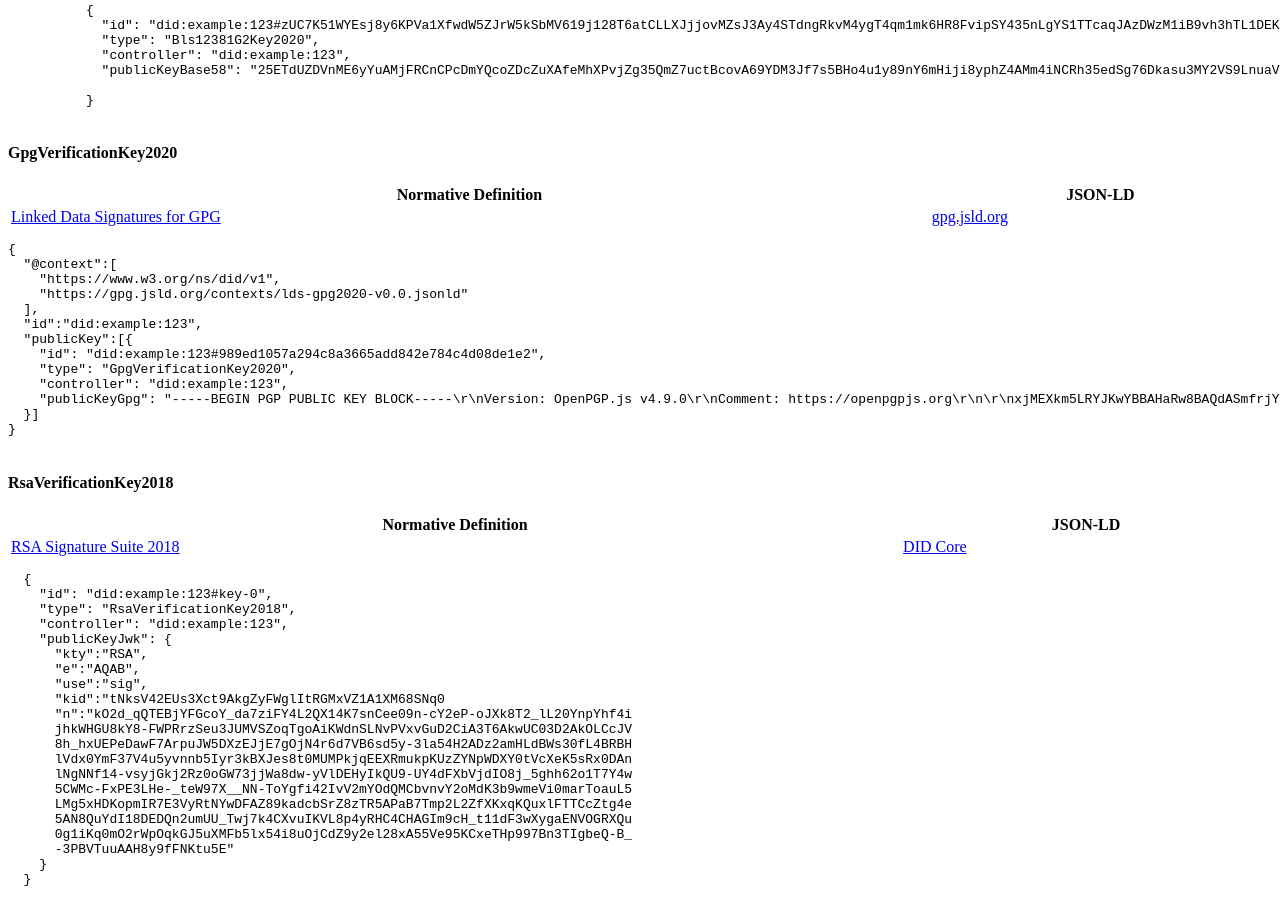
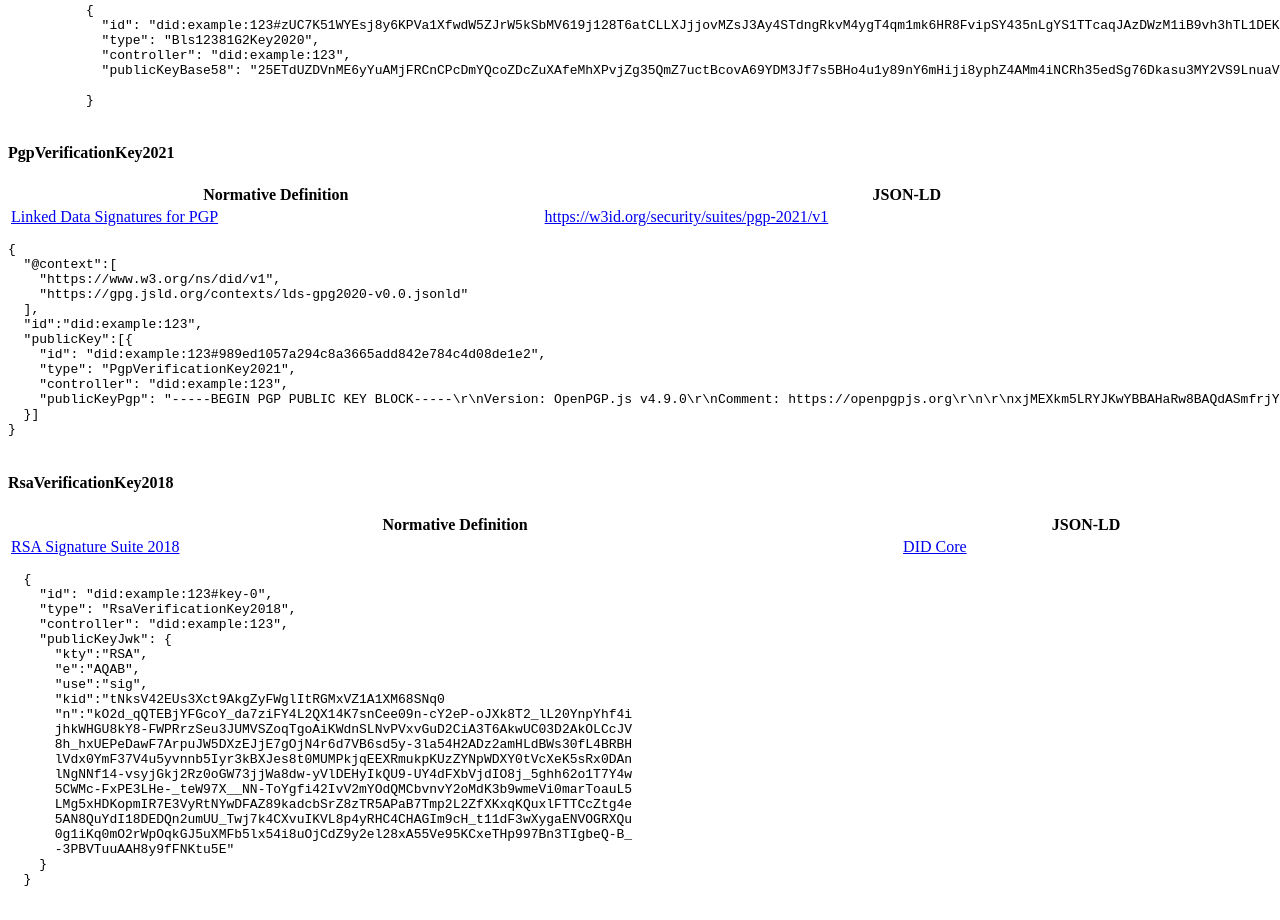
Before and after one commit to w3c/did-extensions, a plain HTML site: page index.html in a window 1280 px wide. Shown: the part 8246-9166 px from the top of the page. Drawn offline with Linux system fonts and the light colour scheme.

Commit message:
Update PGP example; closes #137

```diff
--- a/index.html
+++ b/index.html
@@ -1154,7 +1154,7 @@ The class of private information related to JWKs is defined
       </section>
 
       <section>
-        <h4>GpgVerificationKey2020</h4>
+        <h4>PgpVerificationKey2021</h4>
 
         <table class="simple" style="width: 100%;">
           <thead>
@@ -1166,10 +1166,10 @@ The class of private information related to JWKs is defined
           <tbody>
             <tr>
               <td>
-                <a href="https://gpg.jsld.org/contexts/#GpgVerificationKey2020">Linked Data Signatures for GPG</a>
-              </td>
-              <td>
-                <a href="https://gpg.jsld.org/contexts/lds-gpg2020-v0.0.jsonld">gpg.jsld.org</a>
+                <a href="https://w3id.org/security/suites/pgp-2021#PgpVerificationKey2021">Linked Data Signatures for PGP</a>
+              </td>
+              <td>
+                <a href="https://w3id.org/security/suites/pgp-2021/v1">https://w3id.org/security/suites/pgp-2021/v1</a>
               </td>
             </tr>
           </tbody>
@@ -1183,9 +1183,9 @@ The class of private information related to JWKs is defined
   "id":"did:example:123",
   "publicKey":[{
     "id": "did:example:123#989ed1057a294c8a3665add842e784c4d08de1e2",
-    "type": "GpgVerificationKey2020",
+    "type": "PgpVerificationKey2021",
     "controller": "did:example:123",
-    "publicKeyGpg": "-----BEGIN PGP PUBLIC KEY BLOCK-----\r\nVersion: OpenPGP.js v4.9.0\r\nComment: https://openpgpjs.org\r\n\r\nxjMEXkm5LRYJKwYBBAHaRw8BAQdASmfrjYr7vrjwHNiBsdcImK397Vc3t4BL\r\nE8rnN......v6\r\nDw==\r\n=wSoi\r\n-----END PGP PUBLIC KEY BLOCK-----\r\n"
+    "publicKeyPgp": "-----BEGIN PGP PUBLIC KEY BLOCK-----\r\nVersion: OpenPGP.js v4.9.0\r\nComment: https://openpgpjs.org\r\n\r\nxjMEXkm5LRYJKwYBBAHaRw8BAQdASmfrjYr7vrjwHNiBsdcImK397Vc3t4BL\r\nE8rnN......v6\r\nDw==\r\n=wSoi\r\n-----END PGP PUBLIC KEY BLOCK-----\r\n"
   }]
 }
         </pre>
```
